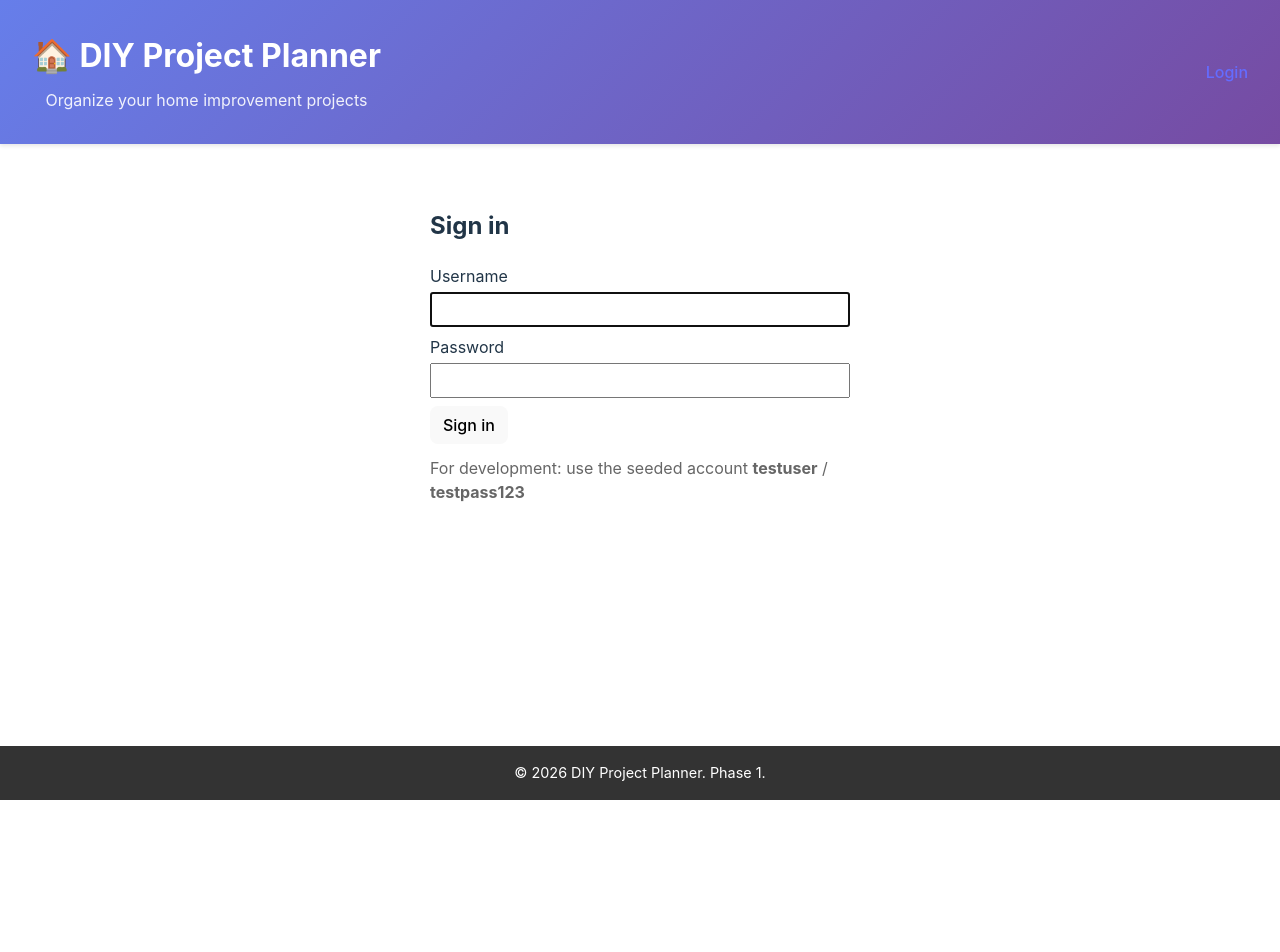
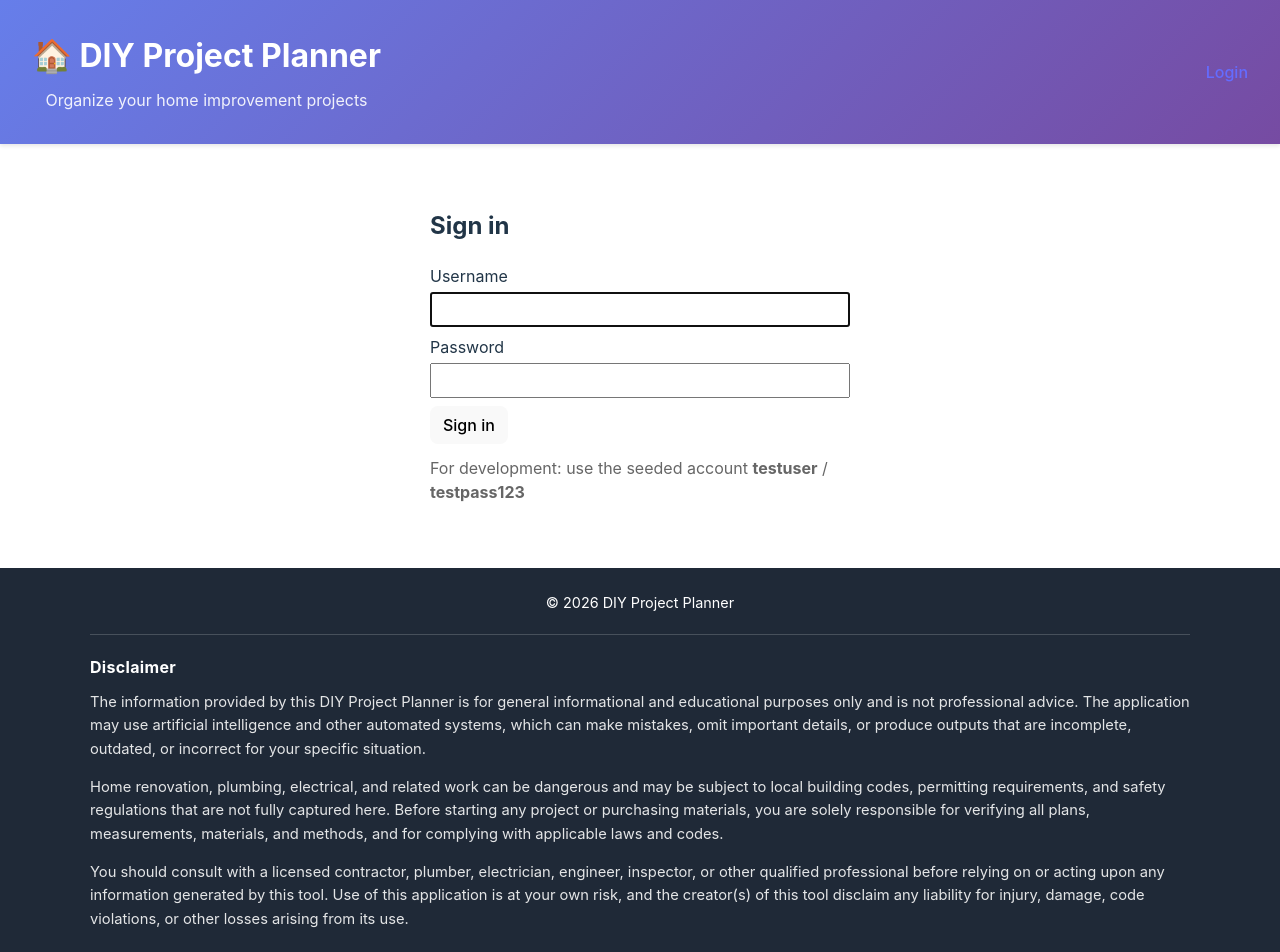
Before and after one commit to VictoriaTGu/MyHomeReno, a React (Vite) app in the folder myfrontend/: page /login in a window 1280 px wide. Shown: the top 952 px of the page. Before the commit the page ends 800 px from the top, so only its background shows below. Built offline with nearby package versions, Linux system fonts and the light colour scheme.

Commit message:
Add disclaimer

```diff
--- a/myfrontend/src/App.css
+++ b/myfrontend/src/App.css
@@ -43,14 +43,53 @@ body {
 }
 
 .app-footer {
-  background: #333;
+  background: #1f2937;
   color: white;
-  text-align: center;
-  padding: 1rem;
+  padding: 1.5rem 2rem 2rem;
   margin-top: auto;
 }
 
-.app-footer p {
+.app-footer__inner {
+  max-width: 1100px;
+  margin: 0 auto;
+}
+
+.app-footer__copyright {
   margin: 0;
   font-size: 0.9rem;
+  text-align: center;
 }
+
+.app-footer__disclaimer {
+  margin-top: 1.25rem;
+  padding-top: 1.25rem;
+  border-top: 1px solid rgba(255, 255, 255, 0.18);
+  text-align: left;
+}
+
+.app-footer__disclaimer h2 {
+  margin: 0 0 0.75rem;
+  font-size: 1rem;
+  letter-spacing: 0.02em;
+}
+
+.app-footer__disclaimer p {
+  margin: 0 0 0.9rem;
+  font-size: 0.92rem;
+  line-height: 1.6;
+  color: rgba(255, 255, 255, 0.88);
+}
+
+.app-footer__disclaimer p:last-child {
+  margin-bottom: 0;
+}
+
+@media (max-width: 768px) {
+  .app-footer {
+    padding: 1.25rem 1rem 1.5rem;
+  }
+
+  .app-footer__disclaimer p {
+    font-size: 0.9rem;
+  }
+}
--- a/myfrontend/src/App.jsx
+++ b/myfrontend/src/App.jsx
@@ -5,6 +5,12 @@ import ShoppingListPage from './pages/ShoppingListPage';
 import LoginPage from './pages/LoginPage';
 import { getToken, logout } from './services/api';
 import './App.css';
+
+const disclaimerParagraphs = [
+  'The information provided by this DIY Project Planner is for general informational and educational purposes only and is not professional advice. The application may use artificial intelligence and other automated systems, which can make mistakes, omit important details, or produce outputs that are incomplete, outdated, or incorrect for your specific situation.',
+  'Home renovation, plumbing, electrical, and related work can be dangerous and may be subject to local building codes, permitting requirements, and safety regulations that are not fully captured here. Before starting any project or purchasing materials, you are solely responsible for verifying all plans, measurements, materials, and methods, and for complying with applicable laws and codes.',
+  'You should consult with a licensed contractor, plumber, electrician, engineer, inspector, or other qualified professional before relying on or acting upon any information generated by this tool. Use of this application is at your own risk, and the creator(s) of this tool disclaim any liability for injury, damage, code violations, or other losses arising from its use.',
+];
 
 function App() {
   return (
@@ -35,7 +41,15 @@ function App() {
           </Routes>
         </main>
         <footer className="app-footer">
-          <p>&copy; 2026 DIY Project Planner. Phase 1.</p>
+          <div className="app-footer__inner">
+            <p className="app-footer__copyright">&copy; 2026 DIY Project Planner</p>
+            <section className="app-footer__disclaimer" aria-labelledby="footer-disclaimer-title">
+              <h2 id="footer-disclaimer-title">Disclaimer</h2>
+              {disclaimerParagraphs.map((paragraph) => (
+                <p key={paragraph}>{paragraph}</p>
+              ))}
+            </section>
+          </div>
         </footer>
       </div>
     </Router>
```
